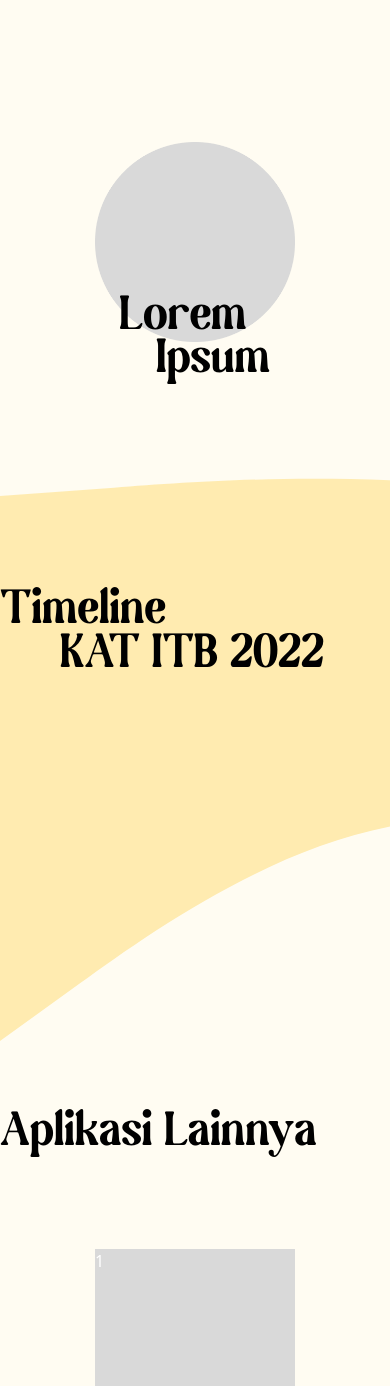
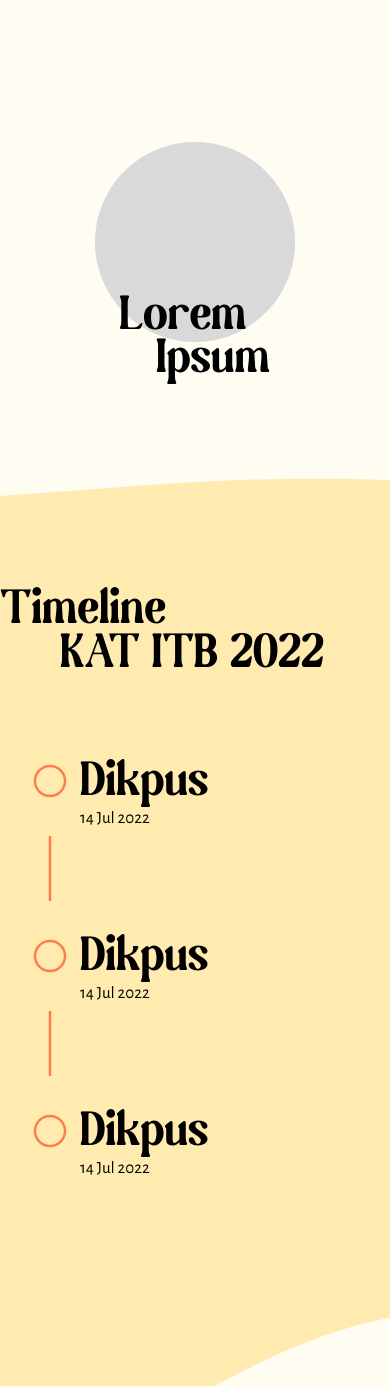
Before and after one commit to KATITB22/site-fe, a React (Vite) app: page / in a window 390 px wide. Shown: the top 1386 px of the page. Built offline with nearby package versions, Linux system fonts and the light colour scheme.

Commit message:
Added timeline responsiveness

```diff
--- /dev/null
+++ b/src/components/Agenda.tsx
@@ -0,0 +1,25 @@
+import React from 'react';
+import Body from './Body';
+import Title from './Title';
+
+
+interface AgendaProps {
+  text?: string;
+  date?: Date;
+}
+
+const Agenda: React.FC<AgendaProps> = ({ text, date }) => {
+  return (
+  <div className='flex items-center'>
+    <svg height="85" width="80">
+      <circle cx="50" cy="30" r="15" stroke="#FF7D4B" stroke-width="2.5" fill="transparent" />
+    </svg>
+    <div className='float-left'>
+      <Title className='text-[35px] p-0 m-0 leading-none'>Dikpus</Title>
+      <Body className='text-[17px] p-0 m-0 leading-tight'>14 Jul 2022</Body>
+    </div>
+  </div>
+  );
+};
+
+export default Agenda;
--- /dev/null
+++ b/src/components/Body.tsx
@@ -0,0 +1,17 @@
+import React from 'react';
+
+interface BodyProps {
+  children: React.ReactNode;
+  className?: string;
+}
+const Body: React.FC<BodyProps> = ({ children, className }) => {
+  return (
+    <h1
+      className={`${className}`}
+      style={{fontFamily: "Alegreya Sans"}}>
+        {children}
+    </h1>
+  );
+};
+
+export default Body;
--- /dev/null
+++ b/src/components/HorizontalLine.tsx
@@ -0,0 +1,18 @@
+import React from 'react';
+
+interface HorizontalLineProps {
+    text?: string;
+    date?: Date;
+  }
+
+  const HorizontalLine: React.FC<HorizontalLineProps> = ({ text, date }) => {
+    return (
+    <div className='items-center hidden md:flex'>
+      <svg height="85" width="130">
+        <line x1="30" y1="30" x2="130" y2="30" stroke="#FF7D4B" stroke-width="2.5" />
+      </svg>
+    </div>
+    );
+  };
+
+  export default HorizontalLine;
--- /dev/null
+++ b/src/components/TimelineBar.tsx
@@ -0,0 +1,25 @@
+import React from 'react';
+import Agenda from './Agenda';
+import HorizontalLine from './HorizontalLine';
+import VerticalLine from './VerticalLine';
+
+interface TimelineBarProps {
+    text?: string;
+    date?: Date;
+  }
+
+  const TimelineBar: React.FC<TimelineBarProps> = ({ text, date }) => {
+    return (
+    <div className='justify-center md:flex bg-primaryYellow items-center xs:px-20 sm:px-36 pt-14'>
+      <Agenda></Agenda>
+      <HorizontalLine></HorizontalLine>
+      <VerticalLine></VerticalLine>
+      <Agenda></Agenda>
+      <HorizontalLine></HorizontalLine>
+      <VerticalLine></VerticalLine>
+      <Agenda></Agenda>
+    </div>
+    );
+  };
+
+  export default TimelineBar;
--- /dev/null
+++ b/src/components/VerticalLine.tsx
@@ -0,0 +1,18 @@
+import React from 'react';
+
+interface VerticalLineProps {
+    text?: string;
+    date?: Date;
+  }
+
+  const VerticalLine: React.FC<VerticalLineProps> = ({ text, date }) => {
+    return (
+    <div className='flex items-center md:hidden'>
+      <svg height="90" width="80">
+        <line x1="50" y1="0" x2="50" y2="65" stroke="#FF7D4B" stroke-width="2.5" />
+      </svg>
+    </div>
+    );
+  };
+
+  export default VerticalLine;
--- a/src/containers/Timeline.tsx
+++ b/src/containers/Timeline.tsx
@@ -2,6 +2,9 @@ import React, { useEffect, useState } from 'react';
 import OverlapTitle from '../components/OverlapTitle';
 import TimelineWaveBottom from '../components/TimelineWaveBottom';
 import TimelineWaveTop from '../components/TimelineWaveTop';
+import Agenda from '../components/Agenda';
+import HorizontalLine from '../components/HorizontalLine';
+import TimelineBar from '../components/TimelineBar';
 
 const Timeline: React.FC = () => {
   const [screenSize, setScreenSize] = useState({
@@ -24,11 +27,12 @@ const Timeline: React.FC = () => {
   }, [screenSize]);
 
   return (
-    <div >
+    <div>
       <OverlapTitle className='xs:px-20 sm:px-36 absolute top-48 h-0'>
           Timeline <br/> &emsp; KAT ITB 2022
       </OverlapTitle>
       <TimelineWaveTop width={screenSize.dynamicWidth}/>
+      <TimelineBar />
       <TimelineWaveBottom width={screenSize.dynamicWidth}/>
     </div>
   );
--- a/src/main.css
+++ b/src/main.css
@@ -1,3 +1,4 @@
+@import url('https://fonts.googleapis.com/css2?family=Alegreya+Sans:wght@300;400&family=Alegreya:wght@600&display=swap');
 @tailwind base;
 @tailwind components;
 @tailwind utilities;
```
